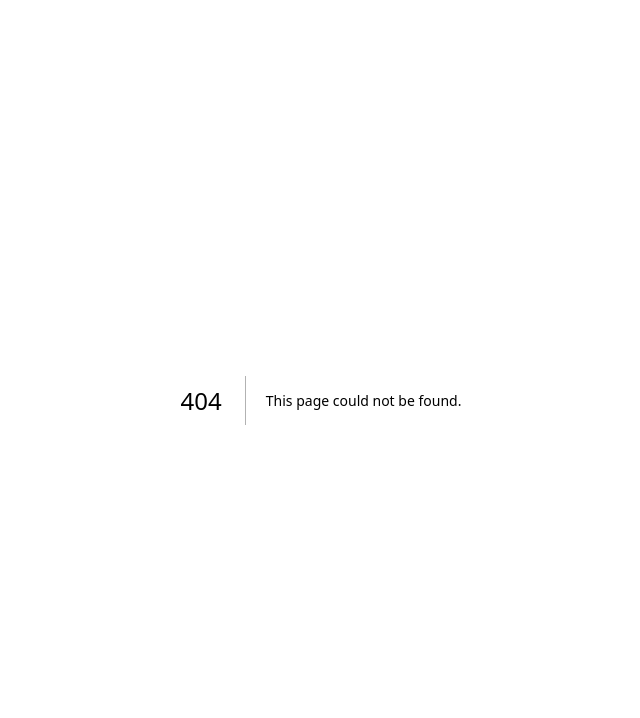
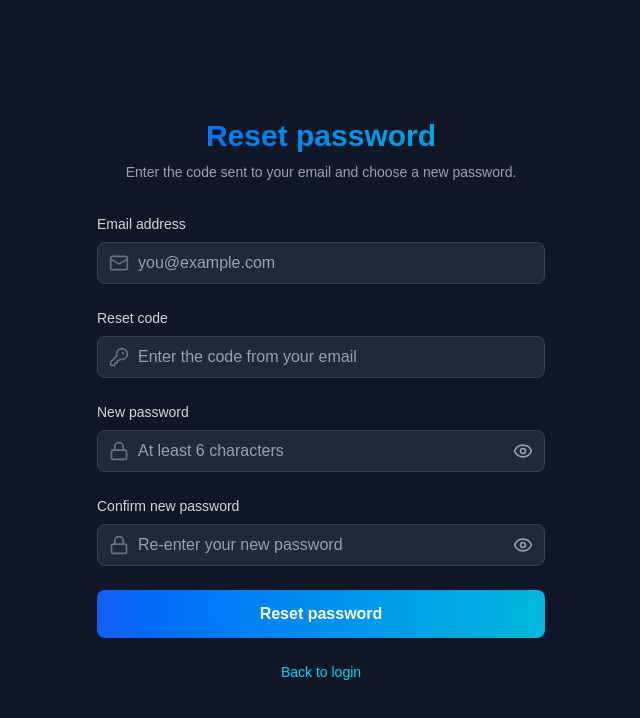
Before and after one commit to Hussien320/Task_Manager_Server, a Next.js app: page /reset-password in a window 1280 px wide. Before the commit this address had no page. Shown: the top 718 px of the page, without its empty margins (319-959 px from the left). Built offline with nearby package versions, Linux system fonts and the light colour scheme.

Commit message:
finshed all ui

```diff
--- a/src/app/api/auth/login/route.ts
+++ b/src/app/api/auth/login/route.ts
@@ -4,7 +4,6 @@ import { NextRequest, NextResponse } from "next/server";
 import logger from "@/utils/logger";
 import { loginSchema } from "@/schemaValidations/schema";
 
-import { LoginResponse } from "@/types/User";
 import { BadRequestException } from "@/utils/exceptions/http/BadRequestException";
 import { handleRouteError } from "@/utils/handleRouteError";
 
@@ -40,7 +39,7 @@ export async function POST(request: NextRequest) {
     //update logegd user
     const updatedUser=  await userService.updateVerifiedUser(user.email);
 
-        const loginResponse: LoginResponse = {
+        const loginResponse = {
       id: updatedUser.id,
       username: updatedUser.username,
       email: updatedUser.email,
--- a/src/app/api/auth/verify-reset/route.ts
+++ b/src/app/api/auth/verify-reset/route.ts
@@ -41,8 +41,13 @@ export async function POST(request:NextRequest) {
            const hashed=await bcrypt.hash(data.password,10);
             await userService.updatePassword(data.email,hashed);
                 logger.info(`Password updated successfully for email: ${data.email}`);
-    return NextResponse.json({ message: 'Password updated successfully' },{status:200});
-
+   return NextResponse.json(
+  {
+    success: true,
+    message: 'Password updated successfully',
+  },
+  { status: 200 }
+);
     }
     catch(error){
         return handleRouteError(error, { operation: 'verify_reset',
--- /dev/null
+++ b/src/app/reset-password/page.tsx
@@ -0,0 +1,40 @@
+import Link from 'next/link';
+import ResetPasswordForm from '@/components/ResetPasswordForm';
+
+interface ResetPasswordPageProps {
+  searchParams: Promise<{
+    email?: string | string[];
+    token?: string | string[];
+  }>;
+}
+
+export default async function ResetPasswordPage({
+  searchParams,
+}: ResetPasswordPageProps) {
+  const params = await searchParams;
+  const email = typeof params.email === 'string' ? params.email : '';
+  const token = typeof params.token === 'string' ? params.token : '';
+
+  return (
+    <main className="flex min-h-screen items-center justify-center bg-gray-900 px-4 py-10">
+      <div className="w-full max-w-md">
+        <header className="mb-8 text-center">
+          <h1 className="bg-gradient-to-r from-blue-600 to-cyan-500 bg-clip-text text-3xl font-bold text-transparent">
+            Reset password
+          </h1>
+          <p className="mt-2 text-sm text-gray-400">
+            Enter the code sent to your email and choose a new password.
+          </p>
+        </header>
+
+        <ResetPasswordForm initialEmail={email} initialToken={token} />
+
+        <p className="mt-6 text-center text-sm text-gray-400">
+          <Link href="/login" className="text-cyan-400 hover:text-cyan-300">
+            Back to login
+          </Link>
+        </p>
+      </div>
+    </main>
+  );
+}
--- /dev/null
+++ b/src/app/unauthorized/page.tsx
@@ -0,0 +1,28 @@
+import Link from 'next/link';
+
+export default function UnauthorizedPage() {
+  return (
+    <main className="flex min-h-screen items-center justify-center bg-gray-900 px-4 py-10">
+      <section
+        role="alert"
+        className="w-full max-w-md border-l-4 border-amber-400 bg-gray-800 px-6 py-8"
+      >
+        <p className="text-sm font-semibold uppercase text-amber-300">
+          Access denied
+        </p>
+        <h1 className="mt-3 text-2xl font-bold text-white">
+          You can’t view this page
+        </h1>
+        <p className="mt-2 text-sm text-gray-300">
+          Your account role does not have permission to access this page.
+        </p>
+        <Link
+          href="/login"
+          className="mt-6 inline-flex min-h-10 items-center justify-center bg-cyan-500 px-4 text-sm font-semibold text-gray-950 transition hover:bg-cyan-400 focus:outline-none focus:ring-2 focus:ring-cyan-300 focus:ring-offset-2 focus:ring-offset-gray-800"
+        >
+          Return to login
+        </Link>
+      </section>
+    </main>
+  );
+}
--- /dev/null
+++ b/src/components/ResetPasswordForm.tsx
@@ -0,0 +1,135 @@
+'use client';
+
+import { useState, type FormEvent } from 'react';
+import { KeyRound, Lock, Mail } from 'lucide-react';
+import { api } from '@/lib/api';
+import { ApiException } from '@/utils/exceptions/ApiException';
+import Button from './ui/Button';
+import FormError from './ui/FormError';
+import Input from './ui/Input';
+
+interface ResetPasswordFormProps {
+  initialEmail?: string;
+  initialToken?: string;
+}
+
+export default function ResetPasswordForm({
+  initialEmail = '',
+  initialToken = '',
+}: ResetPasswordFormProps) {
+  const [email, setEmail] = useState(initialEmail);
+  const [token, setToken] = useState(initialToken);
+  const [password, setPassword] = useState('');
+  const [confirmPassword, setConfirmPassword] = useState('');
+  const [error, setError] = useState<string | null>(null);
+  const [successMessage, setSuccessMessage] = useState<string | null>(null);
+  const [loading, setLoading] = useState(false);
+
+  async function handleSubmit(event: FormEvent<HTMLFormElement>) {
+    event.preventDefault();
+    setError(null);
+
+    if (password !== confirmPassword) {
+      setError('Passwords do not match.');
+      return;
+    }
+
+    setLoading(true);
+    try {
+      const response = await api.auth.verifyReset({ email, token, password });
+      setSuccessMessage(response.message);
+    } catch (err) {
+      setError(
+        err instanceof ApiException ? err.message : 'Something went wrong.'
+      );
+    } finally {
+      setLoading(false);
+    }
+  }
+
+  if (successMessage) {
+    return (
+      <div
+        role="status"
+        className="space-y-4 rounded-lg border border-emerald-500/30 bg-emerald-500/10 p-4 text-center"
+      >
+        <p className="text-sm text-emerald-300">{successMessage}</p>
+      </div>
+    );
+  }
+
+  return (
+    <form onSubmit={handleSubmit} className="space-y-1">
+      <label htmlFor="reset-email" className="mb-2 block text-sm text-gray-300">
+        Email address
+      </label>
+      <Input
+        id="reset-email"
+        icon={Mail}
+        type="email"
+        placeholder="you@example.com"
+        autoComplete="email"
+        value={email}
+        onChange={(event) => setEmail(event.target.value)}
+        disabled={loading}
+        required
+      />
+
+      <label htmlFor="reset-token" className="mb-2 block text-sm text-gray-300">
+        Reset code
+      </label>
+      <Input
+        id="reset-token"
+        icon={KeyRound}
+        type="text"
+        placeholder="Enter the code from your email"
+        autoComplete="one-time-code"
+        inputMode="numeric"
+        value={token}
+        onChange={(event) => setToken(event.target.value)}
+        disabled={loading}
+        required
+      />
+
+      <label htmlFor="new-password" className="mb-2 block text-sm text-gray-300">
+        New password
+      </label>
+      <Input
+        id="new-password"
+        icon={Lock}
+        type="password"
+        placeholder="At least 6 characters"
+        autoComplete="new-password"
+        value={password}
+        onChange={(event) => setPassword(event.target.value)}
+        disabled={loading}
+        minLength={6}
+        required
+        togglePassword
+      />
+
+      <label htmlFor="confirm-password" className="mb-2 block text-sm text-gray-300">
+        Confirm new password
+      </label>
+      <Input
+        id="confirm-password"
+        icon={Lock}
+        type="password"
+        placeholder="Re-enter your new password"
+        autoComplete="new-password"
+        value={confirmPassword}
+        onChange={(event) => setConfirmPassword(event.target.value)}
+        disabled={loading}
+        minLength={6}
+        required
+        togglePassword
+      />
+
+      {error && <FormError message={error} />}
+
+      <Button type="submit" fullWidth isLoading={loading}>
+        {loading ? 'Updating password...' : 'Reset password'}
+      </Button>
+    </form>
+  );
+}
--- a/src/lib/EmailService.ts
+++ b/src/lib/EmailService.ts
@@ -27,8 +27,15 @@ export class EmailService {
 
   async sendResetPasswordEmail(to: string, resetCode: string) {
     const subject = 'Password Reset Request';
-    const html = this.getResetPasswordHtml(resetCode);
-    const text = `Your password reset code is: ${resetCode}. It will expire in 15 minutes.`;
+    const resetUrl = new URL(
+      '/reset-password',
+      process.env.FRONTEND_URL || 'http://localhost:3000'
+    );
+    resetUrl.searchParams.set('email', to);
+    resetUrl.searchParams.set('token', resetCode);
+    const resetLink = resetUrl.toString();
+    const html = this.getResetPasswordHtml(resetCode, resetLink);
+    const text = `Use this link to reset your password: ${resetLink}\n\nYour password reset code is: ${resetCode}. It will expire in 15 minutes.`;
 
     const mailOptions = {
       from: process.env.FROM_EMAIL,
@@ -489,7 +496,8 @@ private getExpiryAlertHtml(products: Array<{
   }
 
 
-  private getResetPasswordHtml(code: string): string {
+  private getResetPasswordHtml(code: string, resetLink: string): string {
+    const htmlResetLink = resetLink.replace(/&/g, '&amp;');
     return `
       <!DOCTYPE html>
       <html>
@@ -547,6 +555,16 @@ private getExpiryAlertHtml(products: Array<{
               color: #dc2626;
               font-weight: 600;
             }
+            .button {
+              display: inline-block;
+              margin: 20px 0;
+              padding: 12px 24px;
+              border-radius: 6px;
+              background-color: #0891b2;
+              color: #ffffff;
+              font-weight: 600;
+              text-decoration: none;
+            }
           </style>
         </head>
         <body>
@@ -558,6 +576,8 @@ private getExpiryAlertHtml(products: Array<{
               <p>Hello,</p>
               <p>We received a request to reset your password. Use the code below to complete the process:</p>
               <div class="code-box">${code}</div>
+              <p>Or continue directly to the reset form:</p>
+              <p><a class="button" href="${htmlResetLink}">Reset your password</a></p>
               <p>This code will expire in <span class="expiry">15 minutes</span>.</p>
               <p>If you didn't request a password reset, you can safely ignore this email.</p>
             </div>
--- a/src/lib/api.ts
+++ b/src/lib/api.ts
@@ -1,5 +1,6 @@
-import { LoginRequest, LoginResponse } from "@/types/User";
+import { LoginRequest, LoginResponse, VerifyResetRequest } from "@/types/User";
 import { ApiException } from "@/utils/exceptions/ApiException";
+
 
 async function request<T>(
   endpoint: string,
@@ -44,13 +45,19 @@ export const api = {
       }),
        forgetpass:(email:string)=>
     request<{
-      success:true,
-     message:string,
-      data:string
+      message: string;
     }>('/api/auth/forgot-password',{
       method:'POST',
       body:JSON.stringify({ email })
-    })
+    }),
+    verifyReset: (credentials: VerifyResetRequest) =>
+  request<{
+    success: true;
+    message: string;
+  }>('/api/auth/verify-reset', {
+    method: 'POST',
+    body: JSON.stringify(credentials),
+  }),
 
   },
 
--- a/src/proxy.ts
+++ b/src/proxy.ts
@@ -1,6 +1,7 @@
 // src/proxy.ts
 import { NextRequest, NextResponse } from 'next/server';
 import { authService } from './services/AuthService';
+import { hasPermission, PERMISSION, ROLE } from './types/Roles';
 import {
   AuthenticationException,
   ExpiredTokenException,
@@ -30,8 +31,37 @@ const publicPages = [
   '/register',
   '/forgot-password',
   '/reset-password',
-    '/logout'
+    '/logout',
+     '/unauthorized'
 ];
+
+function isPathUnder(pathname: string, route: string) {
+  return pathname === route || pathname.startsWith(`${route}/`);
+}
+
+function canAccessPage(pathname: string, userRole: ROLE) {
+  if (isPathUnder(pathname, '/dashboard')) {
+    return userRole === ROLE.ADMIN;
+  }
+
+  if (isPathUnder(pathname, '/settings')) {
+    return hasPermission(userRole, PERMISSION.READ_APP_SETTINGS);
+  }
+
+  if (isPathUnder(pathname, '/suppliers')) {
+    return hasPermission(userRole, PERMISSION.READ_ALL_SUPPLIERS);
+  }
+
+  if (isPathUnder(pathname, '/products') || isPathUnder(pathname, '/product')) {
+    return hasPermission(userRole, PERMISSION.READ_PRODUCT);
+  }
+
+  return true;
+}
+
+function redirectToUnauthorized(req: NextRequest) {
+  return NextResponse.redirect(new URL('/unauthorized', req.url));
+}
 
 // ============================================
 // MAIN MIDDLEWARE
@@ -80,6 +110,10 @@ export async function proxy(req: NextRequest) {
       try {
         const payload = await authService.validateAccessToken(authToken);
 
+        if (!isApiRoute && !canAccessPage(currentPath, payload.userRole)) {
+          return redirectToUnauthorized(req);
+        }
+
         const requestHeaders = new Headers(req.headers);
         requestHeaders.set('x-user-id', payload.userId);
         requestHeaders.set('x-user-role', payload.userRole);
@@ -111,6 +145,10 @@ export async function proxy(req: NextRequest) {
         authService.setRefreshCookie(response, newRefreshToken);
 
         const payload = authService.validateAccessToken(newAccessToken);
+
+        if (!isApiRoute && !canAccessPage(currentPath, payload.userRole)) {
+          return redirectToUnauthorized(req);
+        }
 
         const requestHeaders = new Headers(req.headers);
         requestHeaders.set('x-user-id', payload.userId);
@@ -192,6 +230,7 @@ export const config = {
   matcher: [
     '/api/:path*',
     '/dashboard/:path*',
+    '/product/:path*',
     '/products/:path*',
     '/suppliers/:path*',
     '/settings/:path*',
```
Also changed, not shown: src/types/User.ts (+7 -1 lines), 1 other file (tests, documents, lock files or other folders).
